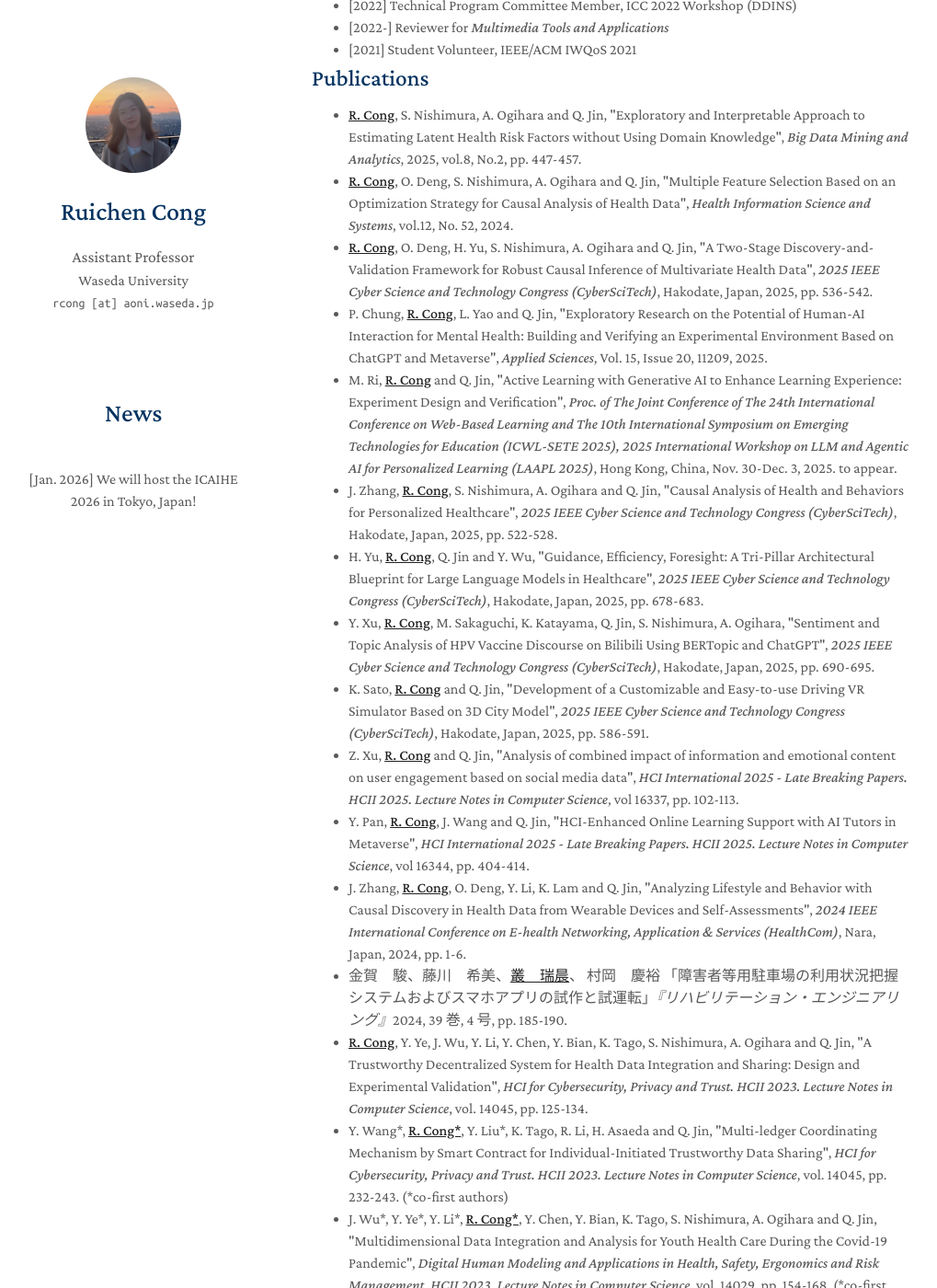
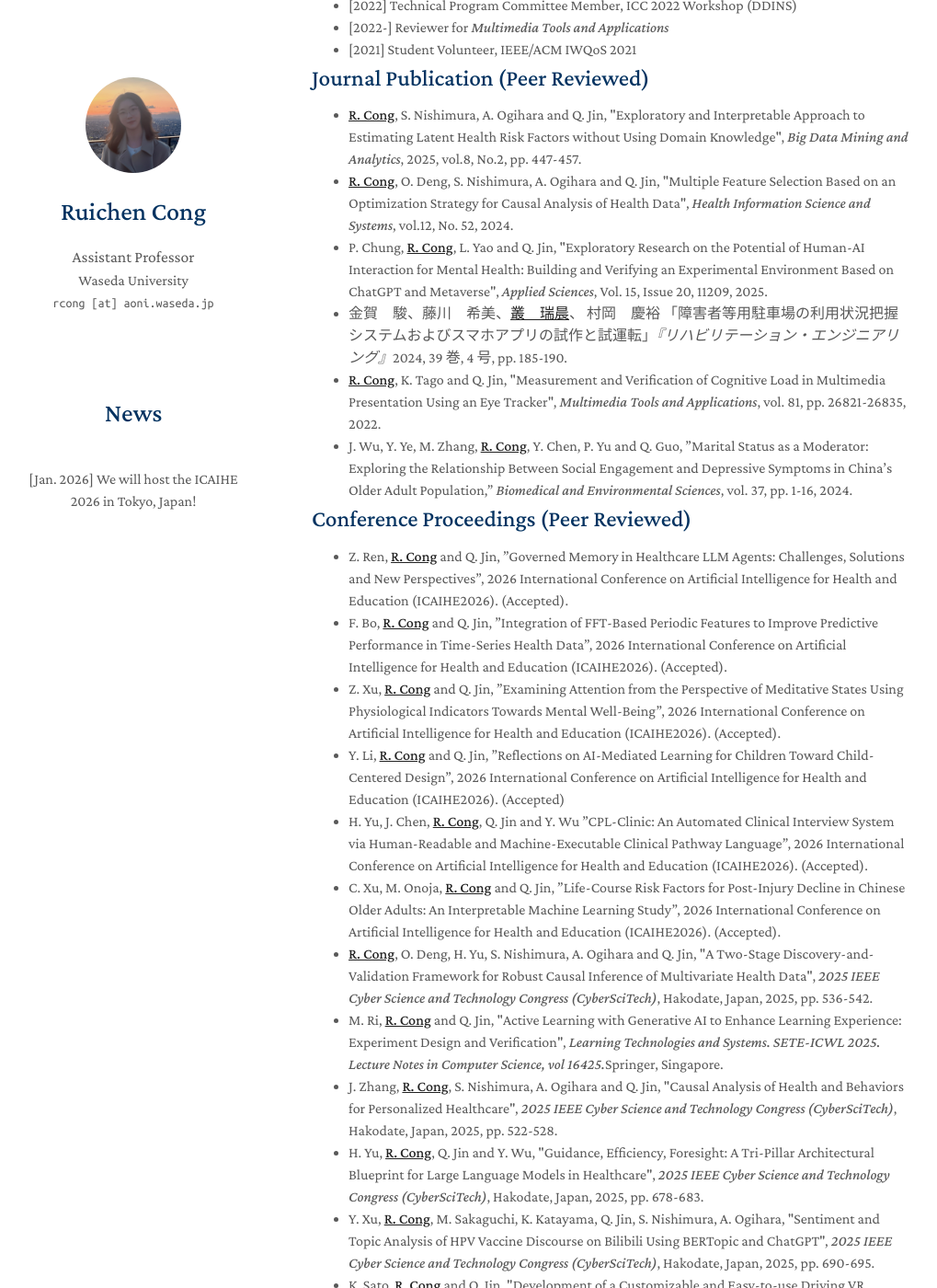
Before and after one commit to ruichencong/ruichencong.github.io, a Jekyll site: the page built from index.md, in a window 1280 px wide and 1400 px high, scrolled down 2073 px. Shown: the whole window at 92% size, without its empty margins (131-1150 px from the left). Built offline with Jekyll 4.4.1, drawn with Linux system fonts in a browser that asks for light colours; a style sheet for code colours, icons or effects is not loaded; our own code applies the rules of GitHub Pages for plain Markdown files; some of the changed text lies outside the part shown.

Commit message:
Update publications.md

```diff
--- a/_includes/publications.md
+++ b/_includes/publications.md
@@ -1,15 +1,38 @@
-## Publications
+## Journal Publication (Peer Reviewed)
 
 <ul style="margin:0 0 5px;">
   <li><autocolor><strong><u>R. Cong</u></strong>, S. Nishimura, A. Ogihara and Q. Jin, "Exploratory and Interpretable Approach to Estimating Latent Health Risk Factors without Using Domain Knowledge", <i>Big Data Mining and Analytics</i>, 2025, vol.8, No.2, pp. 447-457.</autocolor></li>
 
   <li><autocolor><strong><u>R. Cong</u></strong>, O. Deng, S. Nishimura, A. Ogihara and Q. Jin, "Multiple Feature Selection Based on an Optimization Strategy for Causal Analysis of Health Data", <i>Health Information Science and Systems</i>, vol.12, No. 52, 2024.</autocolor></li>
 
+  <li><autocolor>P. Chung, <strong><u>R. Cong</u></strong>, L. Yao and Q. Jin, "Exploratory Research on the Potential of Human-AI Interaction for Mental Health: Building and Verifying an Experimental Environment Based on ChatGPT and Metaverse", <i>Applied Sciences</i>, Vol. 15, Issue 20, 11209, 2025.</autocolor></li>
+
+  <li><autocolor>金賀　駿、藤川　希美、<strong><u>叢　瑞晨</u></strong>、 村岡　慶裕 「障害者等用駐車場の利用状況把握システムおよびスマホアプリの試作と試運転」<i>『リハビリテーション・エンジニアリング』</i>2024, 39 巻, 4 号, pp. 185-190.</autocolor></li>
+
+  <li><autocolor><strong><u>R. Cong</u></strong>, K. Tago and Q. Jin, "Measurement and Verification of Cognitive Load in Multimedia Presentation Using an Eye Tracker", <i>Multimedia Tools and Applications</i>, vol. 81, pp. 26821-26835, 2022.</autocolor></li>
+
+  <li><autocolor>J. Wu, Y. Ye, M. Zhang, <strong><u>R. Cong</u></strong>, Y. Chen, P. Yu and Q. Guo, ”Marital Status as a Moderator: Exploring the Relationship Between Social Engagement and Depressive Symptoms in China’s Older Adult Population,” <i>Biomedical and Environmental Sciences</i>, vol. 37, pp. 1-16, 2024.</autocolor></li>
+
+</ul>
+
+## Conference Proceedings (Peer Reviewed)
+<ul style="margin:0 0 5px;">
+
+  <li><autocolor>Z. Ren, <strong><u>R. Cong</u></strong> and Q. Jin, ”Governed Memory in Healthcare LLM Agents: Challenges, Solutions and New Perspectives”, 2026 International Conference on Artificial Intelligence for Health and Education (ICAIHE2026). (Accepted).</autocolor></li>
+
+  <li><autocolor>F. Bo, <strong><u>R. Cong</u></strong> and Q. Jin, ”Integration of FFT-Based Periodic Features to Improve Predictive Performance in Time-Series Health Data”, 2026 International Conference on Artificial Intelligence for Health and Education (ICAIHE2026). (Accepted).</autocolor></li>
+
+  <li><autocolor>Z. Xu, <strong><u>R. Cong</u></strong> and Q. Jin, ”Examining Attention from the Perspective of Meditative States Using Physiological Indicators Towards Mental Well-Being”, 2026 International Conference on Artificial Intelligence for Health and Education (ICAIHE2026). (Accepted).</autocolor></li>
+
+  <li><autocolor>Y. Li, <strong><u>R. Cong</u></strong> and Q. Jin, ”Reflections on AI-Mediated Learning for Children Toward Child-Centered Design”, 2026 International Conference on Artificial Intelligence for Health and Education (ICAIHE2026). (Accepted)</autocolor></li>
+
+  <li><autocolor>H. Yu, J. Chen, <strong><u>R. Cong</u></strong>, Q. Jin and Y. Wu ”CPL-Clinic: An Automated Clinical Interview System via Human-Readable and Machine-Executable Clinical Pathway Language”, 2026 International Conference on Artificial Intelligence for Health and Education (ICAIHE2026). (Accepted).</autocolor></li>
+
+  <li><autocolor>C. Xu, M. Onoja, <strong><u>R. Cong</u></strong> and Q. Jin, ”Life-Course Risk Factors for Post-Injury Decline in Chinese Older Adults: An Interpretable Machine Learning Study”, 2026 International Conference on Artificial Intelligence for Health and Education (ICAIHE2026). (Accepted).</autocolor></li>
+
   <li><autocolor><strong><u>R. Cong</u></strong>, O. Deng, H. Yu, S. Nishimura, A. Ogihara and Q. Jin, "A Two-Stage Discovery-and-Validation Framework for Robust Causal Inference of Multivariate Health Data", <i>2025 IEEE Cyber Science and Technology Congress (CyberSciTech)</i>, Hakodate, Japan, 2025, pp. 536-542.</autocolor></li>
 
-  <li><autocolor>P. Chung, <strong><u>R. Cong</u></strong>, L. Yao and Q. Jin, "Exploratory Research on the Potential of Human-AI Interaction for Mental Health: Building and Verifying an Experimental Environment Based on ChatGPT and Metaverse", <i>Applied Sciences</i>, Vol. 15, Issue 20, 11209, 2025.</autocolor></li>
-
-  <li><autocolor>M. Ri, <strong><u>R. Cong</u></strong> and Q. Jin, "Active Learning with Generative AI to Enhance Learning Experience: Experiment Design and Verification", <i>Proc. of The Joint Conference of The 24th International Conference on Web-Based Learning and The 10th International Symposium on Emerging Technologies for Education (ICWL-SETE 2025), 2025 International Workshop on LLM and Agentic AI for Personalized Learning (LAAPL 2025)</i>, Hong Kong, China, Nov. 30-Dec. 3, 2025. to appear.</autocolor></li>
+  <li><autocolor>M. Ri, <strong><u>R. Cong</u></strong> and Q. Jin, "Active Learning with Generative AI to Enhance Learning Experience: Experiment Design and Verification", <i>Learning Technologies and Systems. SETE-ICWL 2025. Lecture Notes in Computer Science, vol 16425.</i>Springer, Singapore.</autocolor></li>
 
   <li><autocolor>J. Zhang, <strong><u>R. Cong</u></strong>, S. Nishimura, A. Ogihara and Q. Jin, "Causal Analysis of Health and Behaviors for Personalized Healthcare", <i>2025 IEEE Cyber Science and Technology Congress (CyberSciTech)</i>, Hakodate, Japan, 2025, pp. 522-528.</autocolor></li>
 
@@ -25,7 +48,7 @@
 
   <li><autocolor>J. Zhang, <strong><u>R. Cong</u></strong>, O. Deng, Y. Li, K. Lam and Q. Jin, "Analyzing Lifestyle and Behavior with Causal Discovery in Health Data from Wearable Devices and Self-Assessments", <i>2024 IEEE International Conference on E-health Networking, Application & Services (HealthCom)</i>, Nara, Japan, 2024, pp. 1-6.</autocolor></li>
 
-  <li><autocolor>金賀　駿、藤川　希美、<strong><u>叢　瑞晨</u></strong>、 村岡　慶裕 「障害者等用駐車場の利用状況把握システムおよびスマホアプリの試作と試運転」<i>『リハビリテーション・エンジニアリング』</i>2024, 39 巻, 4 号, pp. 185-190.</autocolor></li>
+  <li><autocolor>R. Cong, J. Wu, S. Nishimura, A. Ogihara and Q. Jin, ”Determining Important Features in Multidimensional Health Data for Individualized Precision Healthcare,” Proc. 2023 IEEE Intl Conf on Dependable, Autonomic and Secure Computing, Intl Conf on Pervasive Intelligence and Computing, Intl Conf on Cloud and Big Data Computing, Intl Conf on Cyber Science and Technology Congress (DASC/PiCom/CBDCom/CyberSciTech), Abu Dhabi, United Arab Emirates, 2023, pp. 77-83.</autocolor></li>
 
   <li><autocolor><strong><u>R. Cong</u></strong>, Y. Ye, J. Wu, Y. Li, Y. Chen, Y. Bian, K. Tago, S. Nishimura, A. Ogihara and Q. Jin, "A Trustworthy Decentralized System for Health Data Integration and Sharing: Design and Experimental Validation", <i>HCI for Cybersecurity, Privacy and Trust. HCII 2023. Lecture Notes in Computer Science</i>, vol. 14045, pp. 125-134.</autocolor></li>
 
```
Also changed, not shown: other parts of _includes/publications.md (+0 -2 lines).
